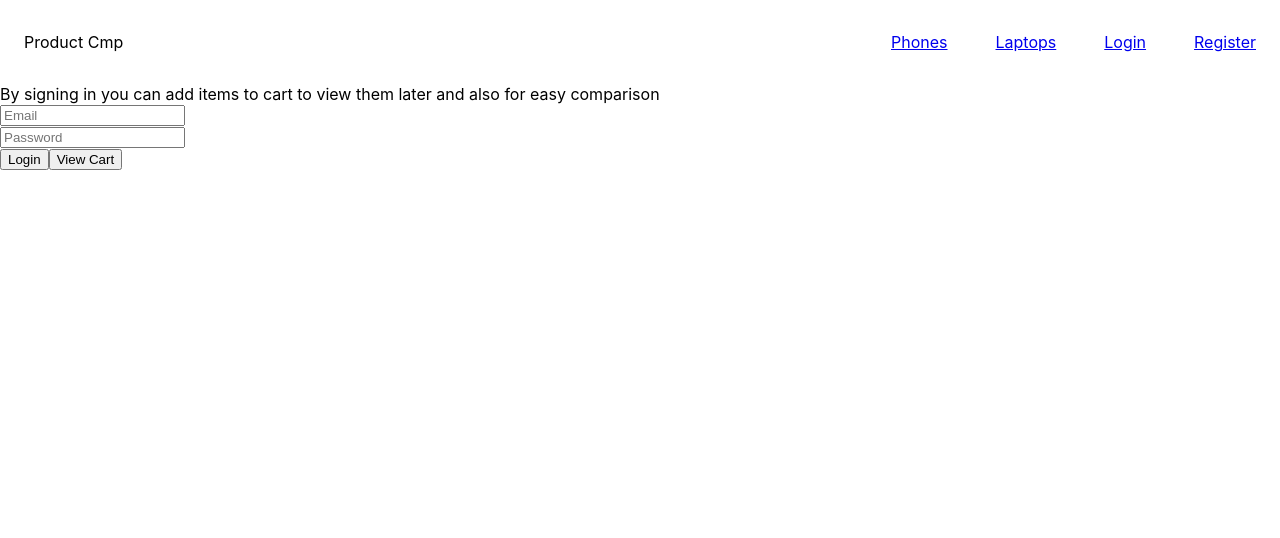
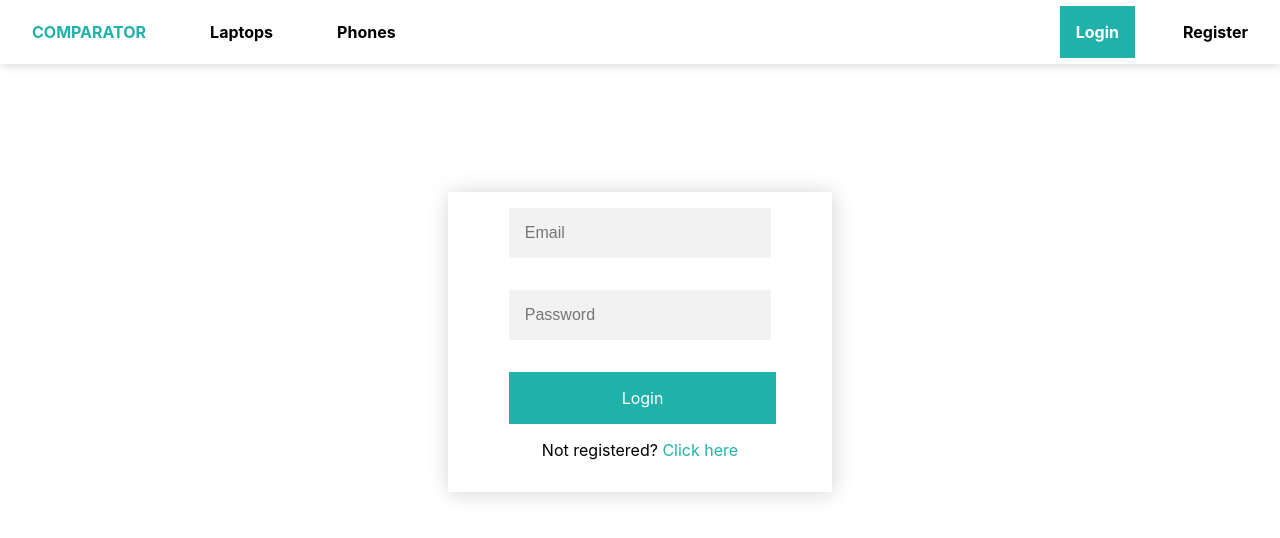
Before and after one commit to akshatkumar-dev/react-product_cmp, a React (Create React App) app: page /login in a window 1280 px wide. Shown: the top 538 px of the page. Built offline with nearby package versions, Linux system fonts and the light colour scheme; the HTML template or start-up script is replaced by a standard one.

Commit message:
Add navbar, login and register styles

```diff
--- a/src/App.js
+++ b/src/App.js
@@ -1,6 +1,7 @@
 import React,{useState} from 'react';
 import {BrowserRouter,Route,Switch} from 'react-router-dom';
 import Login from './components/login'
+import './app.css'
 import Register from './components/register'
 import Home from './components/home'
 import ViewPhones from './components/viewphones';
--- /dev/null
+++ b/src/app.css
@@ -0,0 +1,100 @@
+/* Navigation Bar desgin */
+.navbar-container{
+    z-index: 200;
+}
+.navbar-link{
+    text-decoration: none;
+    color: black;
+}
+.navbar-link{
+    margin:16px;
+    padding: 16px;
+}
+.navbar-option .navbar-link:hover{
+    background-color: #f1f1f1;
+    cursor: pointer;
+}
+.navbar-option .active{
+    background-color: lightseagreen;
+    color: white;
+}
+.navbar-option .active:hover{
+    background-color: lightseagreen;
+    color: white;
+}
+.navbar-link-title{
+    color: lightseagreen;
+}
+.navbar{
+    box-shadow: 0.5px 0.5px 10px lightgray;
+    display: flex;
+    height: 64px;
+    justify-content: space-between;
+    align-items: center;
+}
+.navbar-left{
+    display: flex;
+}
+.navbar-right{
+    display: flex;
+}
+.navbar-title, .navbar-option{
+
+    font-weight: bold;
+}
+.navbar-title{
+
+    color: lightseagreen;
+}
+
+
+/* Login Form Design */
+
+.login-container,.register-container{
+    box-shadow: 1px 1px 20px lightgrey;
+    display: flex;
+    flex-direction: column;
+    justify-content: center;
+    width: 30%;
+    margin: 0 auto;
+    text-align: center;
+    margin-top: 10%;
+}
+
+
+.login-container input, .register-container input{
+    border-style: solid;
+    border: none;
+    background-color: #f2f2f2;
+    width: 60%;
+    padding: 1em;
+    margin: 1em;
+    font-size: 1em;
+}
+
+
+.login-container .login,.register-container .register{
+    padding: 1em;
+    display: block;
+    background-color: lightseagreen;
+    color: white;
+    margin-left: 16%;
+    width: 61%;
+}
+.login-container .login:hover, .register-container .register:hover{
+    cursor: pointer;
+}
+.login-container span:hover,.register-container span:hover{
+    cursor: pointer;
+}
+.login-container span, .register-container span{
+    color: lightseagreen;
+}
+.login-container .not-registered, .register-container .registerd{
+    margin-bottom: 2em;
+    margin-top: 0;
+}
+.register-container .register-info{
+    margin:16px;
+    padding: 16px;
+}
--- a/src/components/login.js
+++ b/src/components/login.js
@@ -1,7 +1,8 @@
 import React, {useRef,useEffect,useState,useContext} from 'react';
 import axios from 'axios';
-import Navbar from '../widgets/navbar';
 import {UserContext} from '../user_context';
+import Navbar from '../widgets/navbar'
+//import './login.css';
 const Login = (props) =>{
     let [emailState,emailChange] = useState({email:""});
     let [passwordState,passwordChange] = useState({password:""});
@@ -38,17 +39,20 @@ const Login = (props) =>{
         passwordChange({password: passwordRef.current.value})
     }
     return(
+        <React.Fragment>
+            <Navbar/>
+        <div className="login-container">
+            <div className="login-form">
+                <div className="inputBackground">
 
-        <div className="login-container">
-            <Navbar />
-            By signing in you can add items to cart to view them later and also for easy comparison
-            <div className="login-form">
                 <input ref={emailRef} type="text" placeholder="Email" required/> <br/>
+                </div>
                 <input ref={passwordRef} type="password" placeholder="Password" required minLength="8"/> <br/>
-                <button onClick={loginHandler}>Login</button>
-                <button onClick={()=>{props.history.push("/viewcart")}}>View Cart</button>
+                <p className="login"onClick={loginHandler}>Login</p>
+                <p className="not-registered">Not registered? <span onClick={()=>{props.history.push("/register")}}>Click here</span></p>
             </div>
         </div>
+        </React.Fragment>
     );
 }
 
--- a/src/components/register.js
+++ b/src/components/register.js
@@ -2,7 +2,7 @@ import React,{useEffect,useState,useRef,useContext} from 'react';
 import Navbar from '../widgets/navbar';
 import axios from 'axios';
 import {UserContext} from '../user_context';
-const Register = () =>{
+const Register = (props) =>{
     let [emailState,emailStateChange] = useState({email:""})
     let [passwordState,passwordStateChange] = useState({password:""})
     let [otpState,otpStateChange] = useState({otp:0});
@@ -65,18 +65,23 @@ const Register = () =>{
         otpStateChange({otp: parseInt(otpref.current.value)})
     }
     return(
+        <React.Fragment>
+            <Navbar/>
         <div className="register-container">
-            <Navbar/>
+            <p className="register-info">By registering items can be added to cart to view later and other benefits can be availed</p>
             <div className="register-form">
                 <input ref={emailref} type="email" placeholder="Email" required/> <br/>
                 <input ref={passref} type="password" placeholder="Password" required minLength="8"/> <br/>
-                <button style={submitStyle} onClick={registerHandler}>Register</button>
+                <p className="register" style={submitStyle} onClick={registerHandler}>Register</p>
+                <p className="registered">Already registered? <span onClick={()=>{props.history.push("/register")}}>Click here</span></p>
+
     <p style={otpStyle}>An otp has been sent to {emailState.email}</p>
                 <input ref={otpref} style={otpStyle} type="text" placeholder="OTP"/> <br/>
-                <button style={otpStyle} onClick={checkOtpHandler}>Confirm</button>
+                <p className="register" style={otpStyle} onClick={checkOtpHandler}>Confirm</p>
 
             </div>
         </div>
+        </React.Fragment>
     );
 }
 
--- a/src/widgets/navbar.css
+++ /dev/null
@@ -1,15 +0,0 @@
-.navbar-container .navbar{
-    display: flex;
-    justify-content: space-between;
-}
-.navbar-container .navbar-options{
-    display: flex;
-}
-
-.navbar-title,.navbar-option{
-    margin: 1em 0.5em;
-    padding: 1em;
-}
-.navbar-notlogged,.navbar-logged{
-    display: flex;
-}
--- a/src/widgets/navbar.js
+++ b/src/widgets/navbar.js
@@ -1,6 +1,5 @@
 import React,{useContext} from 'react';
 import {NavLink} from 'react-router-dom'
-import './navbar.css'
 import {UserContext} from '../user_context';
 const Navbar = () =>{
     let context = useContext(UserContext);
@@ -8,49 +7,51 @@ const Navbar = () =>{
     return(
         <div className="navbar-container">
             <div className="navbar">
+                <div className="navbar-left">
                     <div className="navbar-title">
-                    Product Cmp
+                        <NavLink to="/" className="navbar-link navbar-link-title">
+                        COMPARATOR
+                        </NavLink>
                     </div>
-                <div className="navbar-options">
                     <div className="navbar-option">
-                        <NavLink to="/viewphones">
+                    <NavLink to="/viewlaptops" className="navbar-link">
+                        Laptops
+                        </NavLink>
+                    </div>
+                    <div className="navbar-option">
+                    <NavLink to="/viewphones" className="navbar-link">
                         Phones
                         </NavLink>
                     </div>
-                    <div className="navbar-option">
-                        <NavLink to="/viewlaptops">
-                        Laptops
-                        </NavLink>
                 </div>
                 {token===null?
-                    <div className="navbar-notlogged">
-                        <div className="navbar-option">
-                        <NavLink to="/login">
+                <div className="navbar-right">
+
+                    <div className="navbar-option" >
+                    <NavLink to="/login" className="navbar-link">
                         Login
                         </NavLink>
                     </div>
                     <div className="navbar-option">
-                    <NavLink to="/register">
+                    <NavLink to="/register" className="navbar-link">
                         Register
                         </NavLink>
                     </div>
-                    </div>:<div className="navbar-logged">
+                    </div>
+                :
+                <div className="navbar-right">
                     <div className="navbar-option">
-                        <NavLink to="/viewcart">
+                    <NavLink to="/viewcart" className="navbar-link">
                         View Cart
                     </NavLink>
                     </div>
                     <div className="navbar-option">
-                        <NavLink to="/">
                         Logout
-                        </NavLink>
+                    </div>
+                    </div>}
                 </div>
         </div>
-                    }
 
-                </div>
-            </div>
-        </div>
     );
 }
 export default Navbar;
```
Lines whose indentation alone changed are shown as unchanged.
